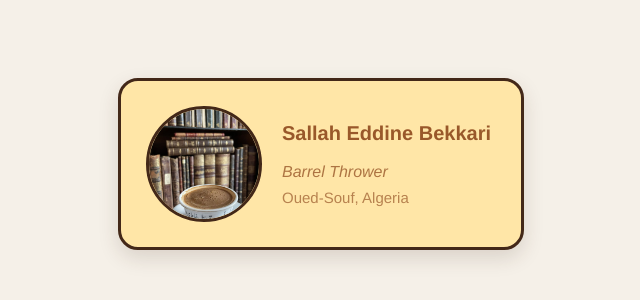
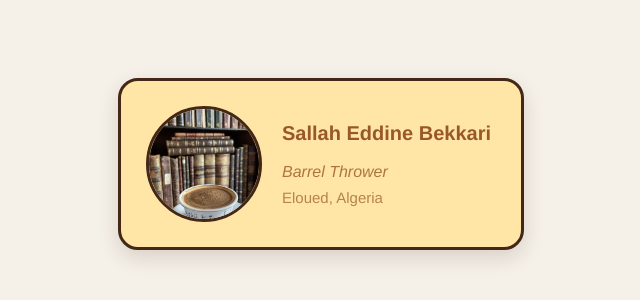
Before and after one commit to sallahvoice/personal-card, a website built with Vite: page index.html in a window 1280 px wide. Shown: the part 256-556 px from the top of the page, 319-959 px from the left. Built offline with nearby package versions, Linux system fonts and the light colour scheme.

Commit message:
changed oued souf to eloued

```diff
--- a/index.html
+++ b/index.html
@@ -15,7 +15,7 @@
         <div class="info">
             <h3>Sallah Eddine Bekkari</h3>
             <p>Barrel Thrower</p>
-            <h4>Oued-Souf, Algeria</h4>
+            <h4>Eloued, Algeria</h4>
         </div>
     </div>
 </body>
```
